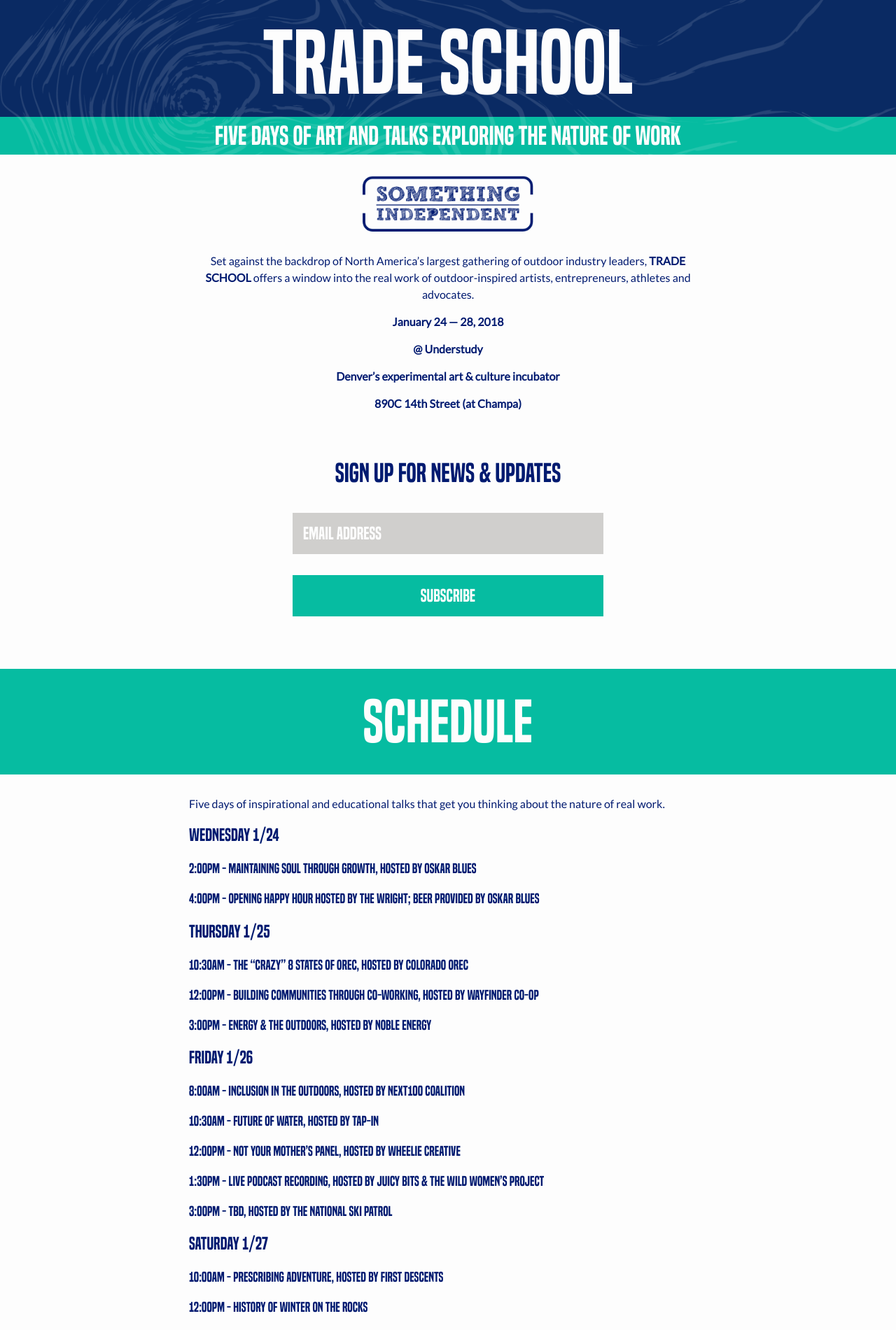
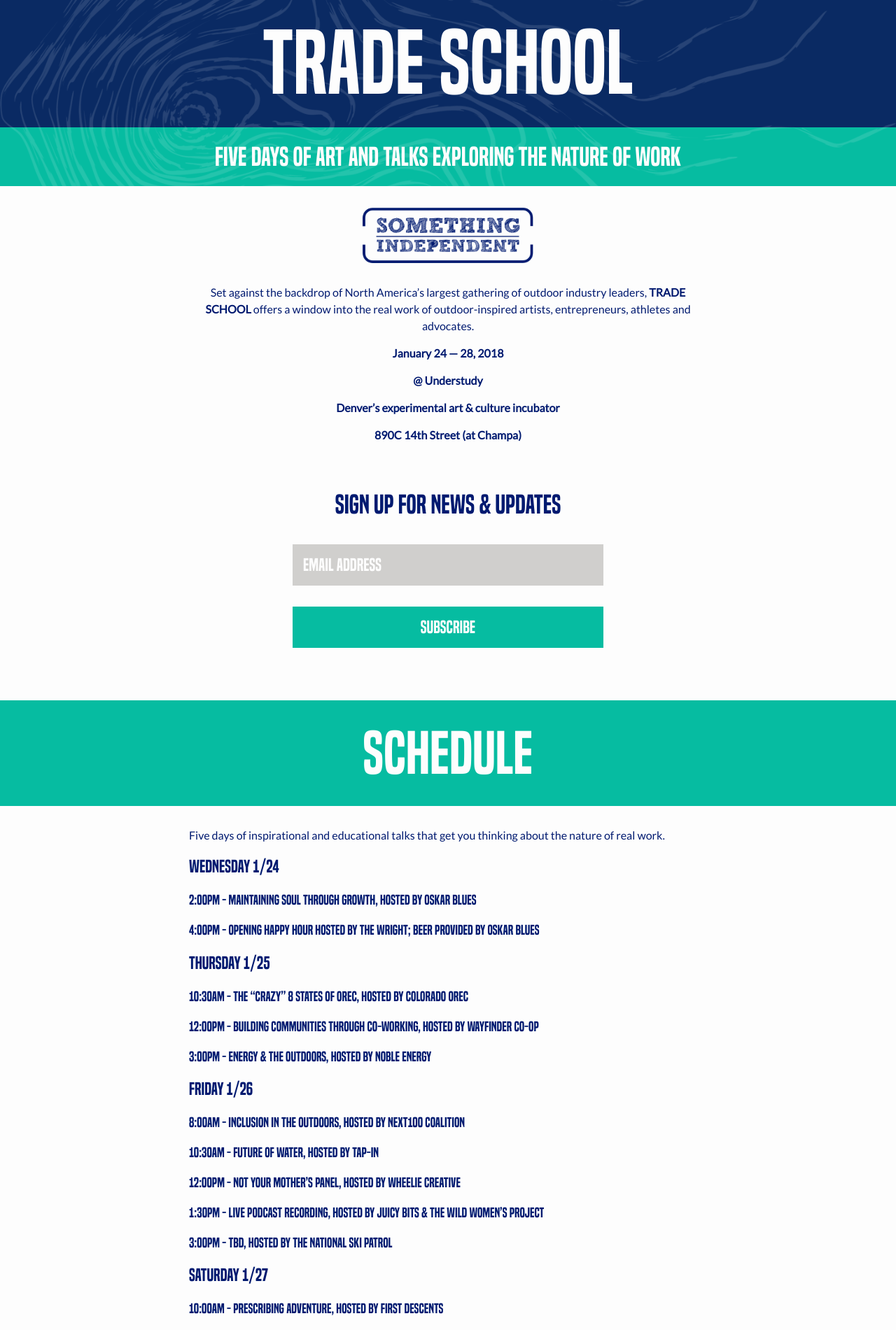
Before and after one commit to somethingindependent/tradeschool, a Jekyll site: the page built from index.html, in a window 1280 px wide. Shown: the top 1901 px of the page at 70% size. Built offline with Jekyll 4.4.1, drawn with Linux system fonts in a browser that asks for light colours.

Commit message:
Even out header and tagline spacing

```diff
--- a/_includes/header.html
+++ b/_includes/header.html
@@ -1,7 +1,6 @@
 <header class="site-header" role="banner">
   <div class="wrapper">
     <h1 class="site-title">Trade School</h1>
-    <h4 class="site-subtitle">a project of <a href="http://www.somethingindependent.com/">Something Independent</a></h4>
   </div>
 
   <section class="site-tagline">
--- a/_sass/minima/_layout.scss
+++ b/_sass/minima/_layout.scss
@@ -24,18 +24,8 @@
   font-family: $heading-font-family;
   font-weight: $heading-font-weight;
   line-height: 1;
-  padding-top: $spacing-unit;
+  padding: $spacing-unit 0 $spacing-unit / 2 0;
   text-align: center;
-  color: $background-color;
-}
-
-.site-subtitle {
-  display: none;
-  font-size: ms(0);
-  font-family: $heading-font-family;
-  font-weight: $heading-font-weight;
-  line-height: 1;
-  text-align: right;
   color: $background-color;
 }
 
@@ -46,6 +36,7 @@
   font-size: ms(2);
   font-family: $heading-font-family;
   font-weight: $heading-font-weight;
+  padding: $spacing-unit / 2 0;
 }
 
 .intro-logo {
```
